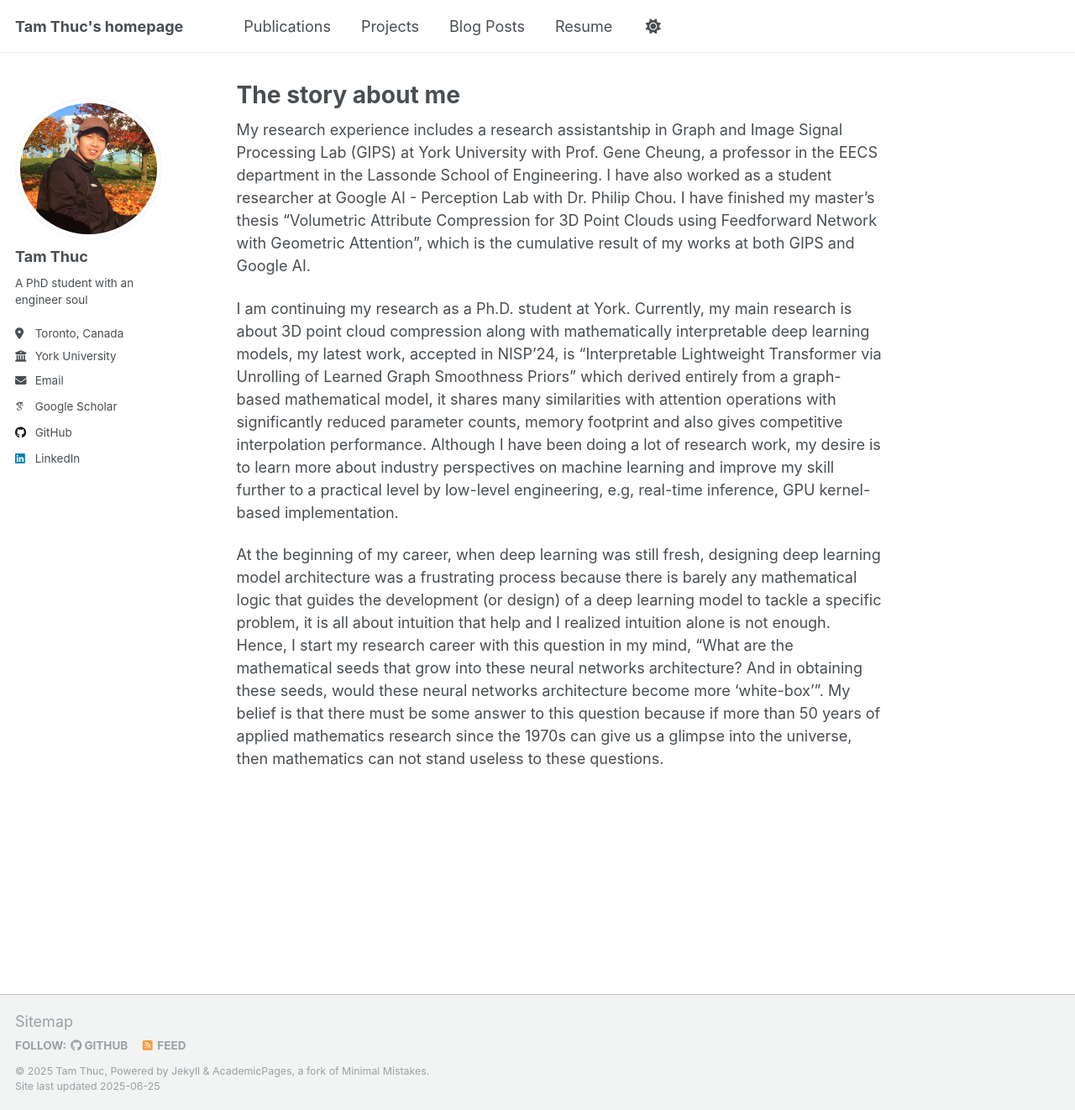
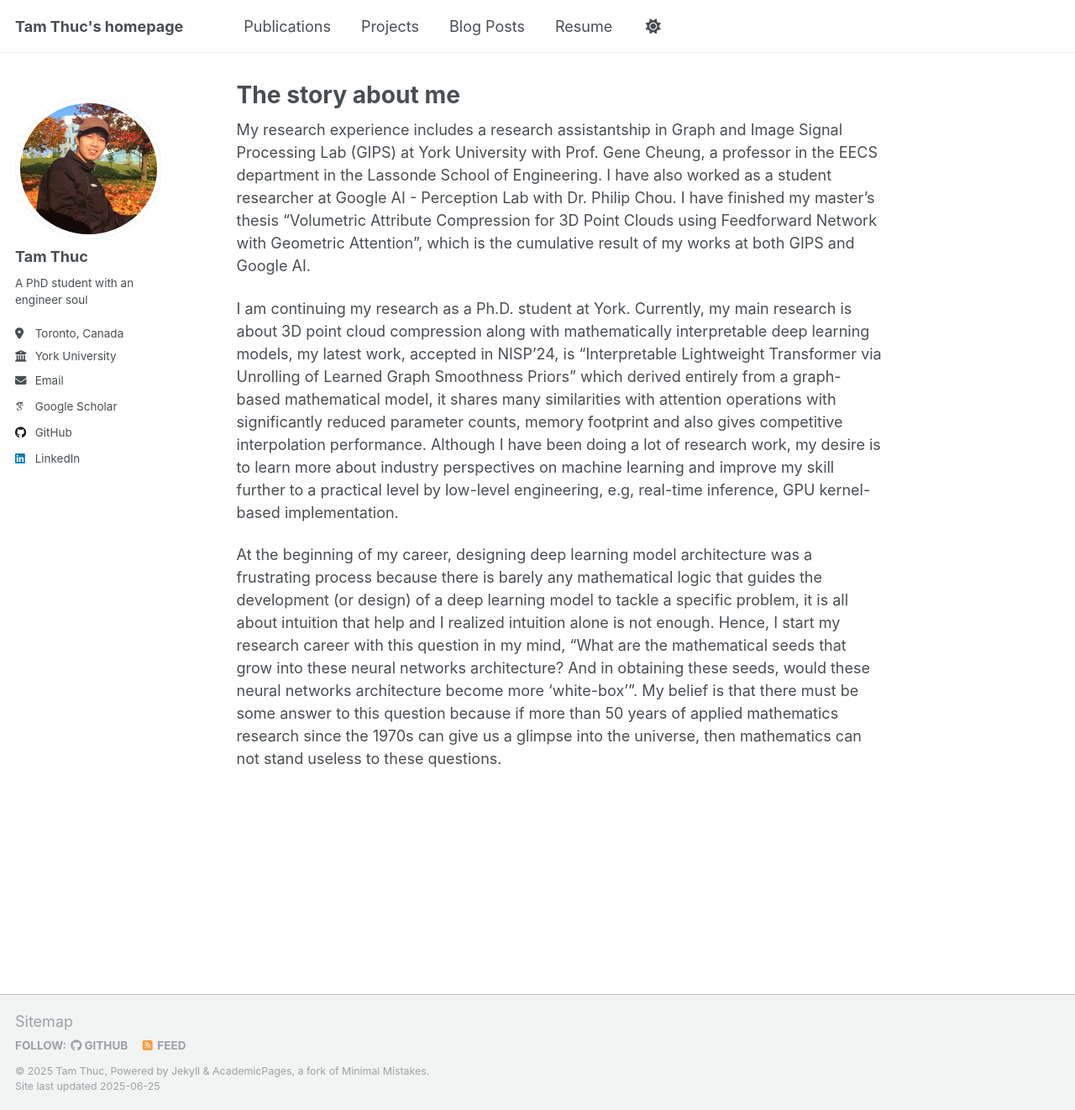
Before and after one commit to tamthuc1995/tamthuc1995.github.io, a Jekyll site: the page built from _pages/about.md, in a window 1280 px wide and 1322 px high. Shown: the whole window at 84% size. Built offline with Jekyll 4.4.1, drawn with Linux system fonts in a browser that asks for light colours; some web fonts are replaced.

Commit message:
Update about me

```diff
--- a/_pages/about.md
+++ b/_pages/about.md
@@ -11,4 +11,4 @@ My research experience includes a research assistantship in Graph and Image Sign
 
 I am continuing my research as a Ph.D. student at York. Currently, my main research is about 3D point cloud compression along with mathematically interpretable deep learning models, my latest work, accepted in NISP'24, is "Interpretable Lightweight Transformer via Unrolling of Learned Graph Smoothness Priors" which derived entirely from a graph-based mathematical model, it shares many similarities with attention operations with significantly reduced parameter counts, memory footprint and also gives competitive interpolation performance. Although I have been doing a lot of research work, my desire is to learn more about industry perspectives on machine learning and improve my skill further to a practical level by low-level engineering, e.g, real-time inference, GPU kernel-based implementation.
 
-At the beginning of my career, when deep learning was still fresh, designing deep learning model architecture was a frustrating process because there is barely any mathematical logic that guides the development (or design) of a deep learning model to tackle a specific problem, it is all about intuition that help and I realized intuition alone is not enough. Hence, I start my research career with this question in my mind, “What are the mathematical seeds that grow into these neural networks architecture? And in obtaining these seeds, would these neural networks architecture become more ‘white-box’”.  My belief is that there must be some answer to this question because if more than 50 years of applied mathematics research since the 1970s can give us a glimpse into the universe, then mathematics can not stand useless to these questions.
+At the beginning of my career, designing deep learning model architecture was a frustrating process because there is barely any mathematical logic that guides the development (or design) of a deep learning model to tackle a specific problem, it is all about intuition that help and I realized intuition alone is not enough. Hence, I start my research career with this question in my mind, “What are the mathematical seeds that grow into these neural networks architecture? And in obtaining these seeds, would these neural networks architecture become more ‘white-box’”.  My belief is that there must be some answer to this question because if more than 50 years of applied mathematics research since the 1970s can give us a glimpse into the universe, then mathematics can not stand useless to these questions.
```
